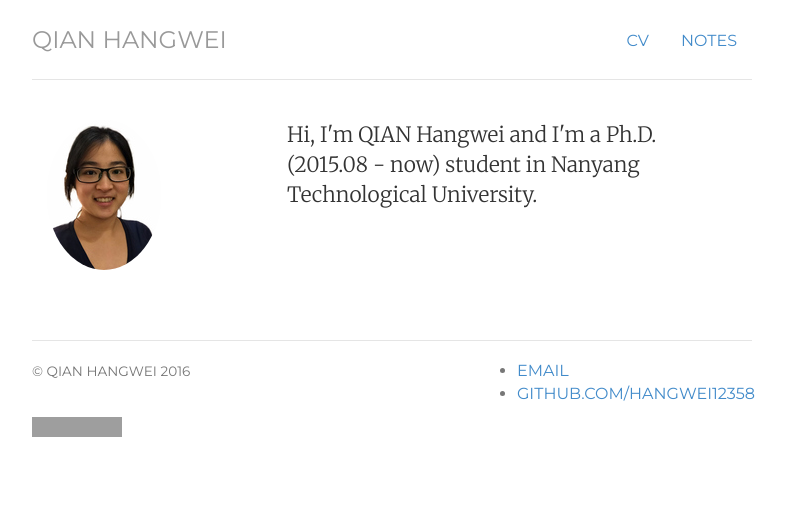
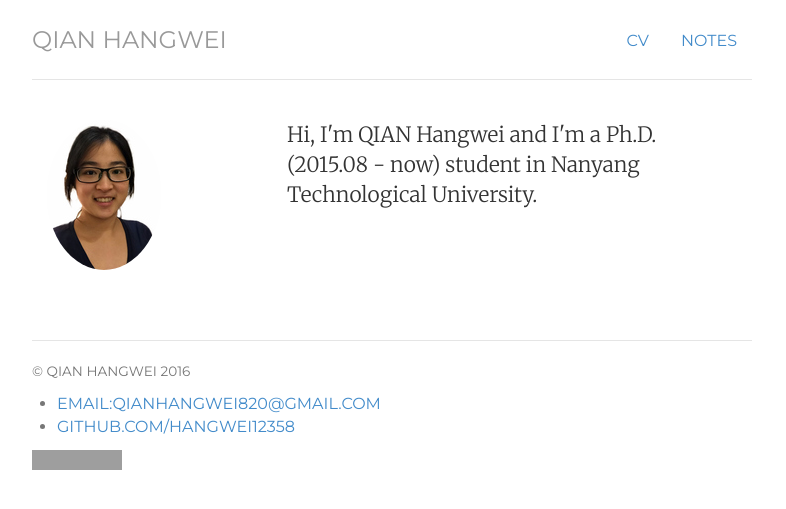
Before and after one commit to Hangwei12358/Hangwei12358.github.io, a Jekyll site: the page built from index.html, in a window 1280 px wide. Shown: the top 509 px of the page, without its empty margins (248-1034 px from the left). Built offline with Jekyll 4.4.1, drawn with Linux system fonts in a browser that asks for light colours; grey boxes are pictures that could not be loaded.

Commit message:
detail the email address

```diff
--- a/_includes/footer.html
+++ b/_includes/footer.html
@@ -6,7 +6,7 @@
 	</div>
 
     <ul>
-	        		<li><a href="mailto:qianhangwei820@gmail.com">email</a></li>
+	        		<li><a href="mailto:qianhangwei820@gmail.com">email:qianhangwei820@gmail.com</a></li>
 	        		<li><a href="https://github.com/Hangwei12358">github.com/Hangwei12358</a></li>
 				</ul>
                 <div class="col-sm-8">
```
